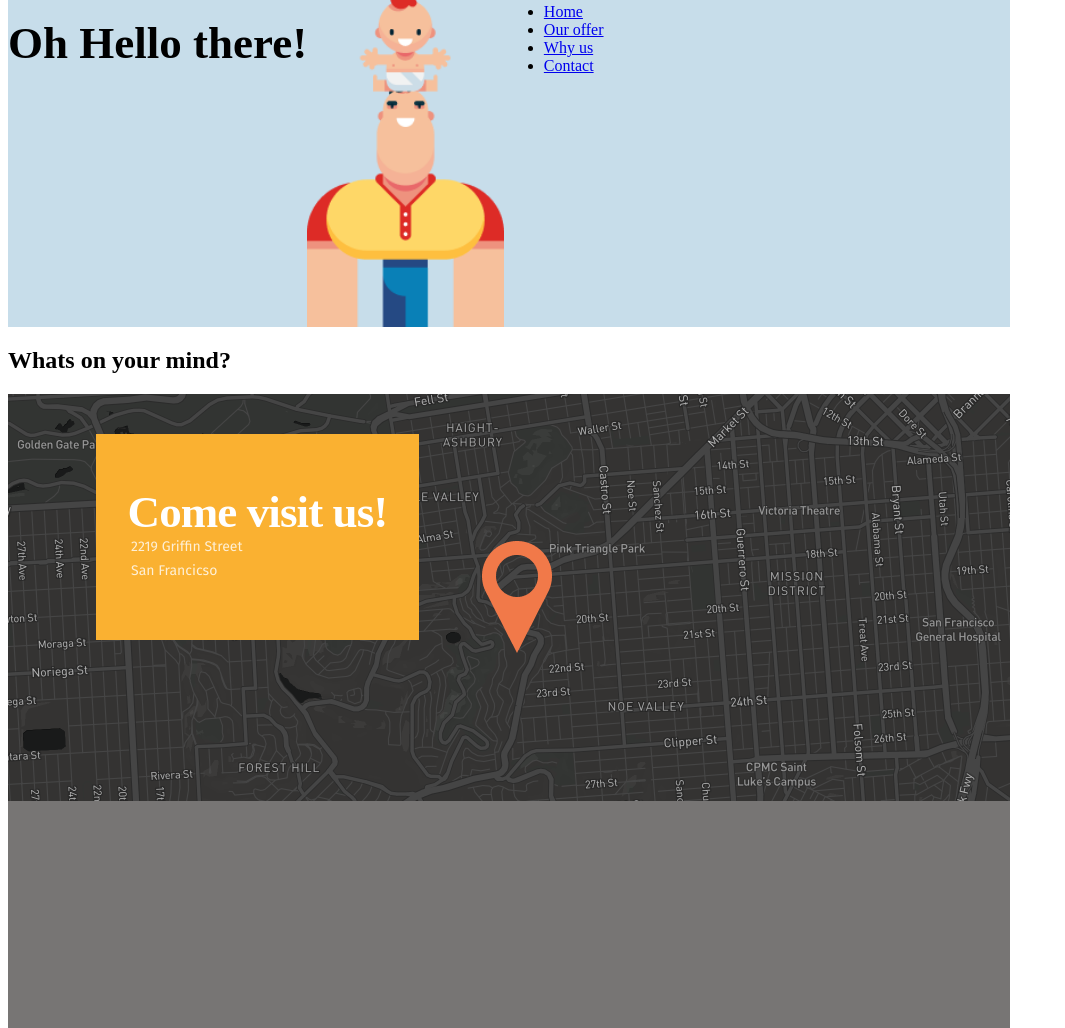
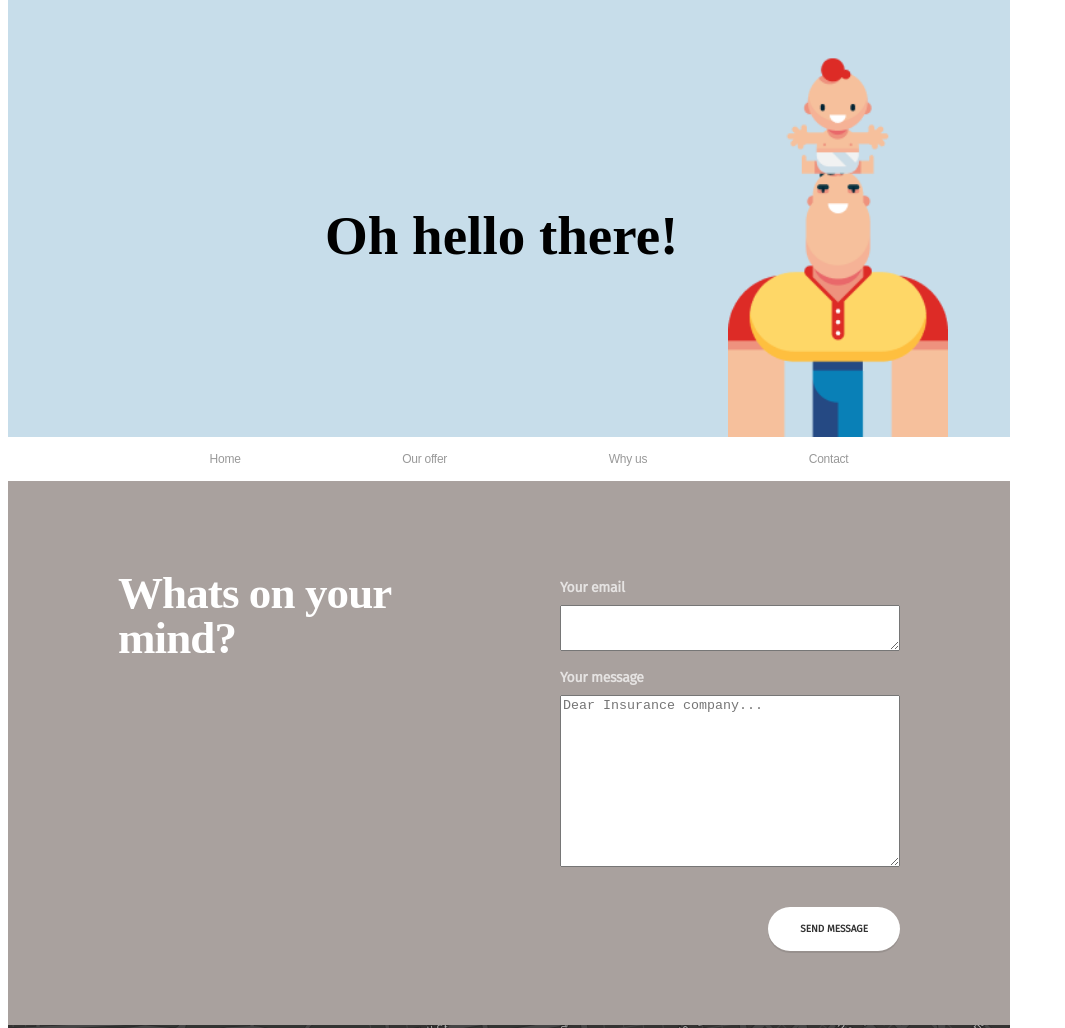
Before and after one commit to jensengbg-jakob-reesalu/LayoutProject, a plain HTML site: page contact.html in a window 1280 px wide. Shown: the part 21-1049 px from the top of the page, without its empty margins (0-1065 px from the left). Drawn offline with Linux system fonts and the light colour scheme; a web font is replaced by a local one.

Commit message:
Contact page FINISHED

```diff
--- a/contact.html
+++ b/contact.html
@@ -13,9 +13,9 @@
 
 <body>
     <header>
-        <h1>Oh Hello there!</h1>
+        <h1>Oh hello there!</h1>
         <img src="img/man-and-child.png" alt="Man and child">
-
+    </header>
     <nav>
         <ul>
             <li><a href="#">Home</a></li>
@@ -24,10 +24,15 @@
             <li><a href="#">Contact</a></li>
         </ul>
     </nav>
-    </header></header>
     <main>
         <h2>Whats on your mind?</h2>
-        <section class="form"></section>
+        <section class="form">
+            <p>Your email</p>
+            <textarea class="text-one"></textarea>
+            <p>Your message</p>
+            <textarea class="text-two" placeholder="Dear Insurance company..."></textarea>
+            <a href="#">SEND MESSAGE</a>
+        </section>
     </main>
     <footer>
         <div class="background-wrapper">
--- a/css/style2.css
+++ b/css/style2.css
@@ -3,25 +3,131 @@ body {
     width: 1002px;
 }
 
-
 header {
     display: flex;
     background-color: #C7DDEA;
     width: 100%;
-    height: 340px;
+    height: 450px;
     }
 
 h1 {
-    font-family: "Frank Ruhl Libre";
+    margin-top: 100px;
     font-style: none;
+    font-size: 55px;
+    font-weight: 55px;
+    position: absolute;
+    height: 101px;
+    left: 325px;
+    top: 125px;
+}
+
+img {
+    align-self: flex-end;
+    margin-left: 720px;
+    width: 220px;
+}
+
+nav{
+    background-color:white ;
+}
+nav ul {
+    list-style-type: none;
+    display: flex;
+    justify-content: space-evenly;
+}
+nav ul li a{
+    font-family: ‘Fira Sans’, sans-serif;
+    font-size: 12px;
+    line-height: 100%;
+    display: flex;
+    align-items: center;
+    text-align: center;
+    letter-spacing: -0.02em;
+    text-decoration: none;
+    color: black;
+    opacity: 0.4;
+}
+nav ul li a .black{
+    font-family: ‘Fira Sans’, sans-serif;
+    font-size: 12px;
+    line-height: 100%;
+    display: flex;
+    align-items: center;
+    text-align: center;
+    letter-spacing: -0.02em;
+    text-decoration: none;
+    color: black;
+}
+
+main {
+    display: flex;
+    justify-content: space-evenly;
+    height: 544px;
+    background-color: #A9A19E;
+}
+
+main h2 {
+    margin: 90px 0 0 0;
+    padding: 0 110px 0 110px;
+    font-family: Frank Ruhl Libre;
+    font-style: normal;
+    font-weight: 900;
     font-size: 45px;
-    font-weight: 45px;
-    }
+    line-height: 100%;
+    letter-spacing: -0.02em;
+    color: #FFFFFF;
+}
 
+.form {
+    display: flex;
+    flex-direction: column;
+    align-items: space-between;
+    margin: 80px 110px 0 0;
+}
 
+.form p {
+    margin: 20px 0 10px 0;
+    padding: 0;
+    font-family: "Fira Sans";
+    font-style: normal;
+    font-weight: bold;
+    font-size: 14px;
+    line-height: 100%;
+    display: flex;
+    align-items: center;
+    letter-spacing: -0.02em;
+    color: #FFFFFF;
+    opacity: 0.7;
+}
 
+.form .text-one {
+    width: 334px;
+    height: 40px;
+}
 
+.form .text-two {
+    width: 334px;
+    height: 166px;
+}
 
+.form a {
+    align-self: flex-end;
+    margin-top: 2.5rem;
+    padding: 1rem 2rem 1rem 2rem;
+    background-color: #FFFFFF;
+    text-decoration: none;
+    box-shadow: 0px 2px 0px rgba(0, 0, 0, 0.1);
+    border-radius: 100px;
+    font-family: "Fira Sans";
+    font-style: normal;
+    font-weight: bold;
+    font-size: 10px;
+    line-height: 12px;
+    display: flex;
+    align-items: center;
+    text-align: center;
+    color: rgba(0, 0, 0, 0.8);
+}
 
 footer {
     background-color: #777574;
```
